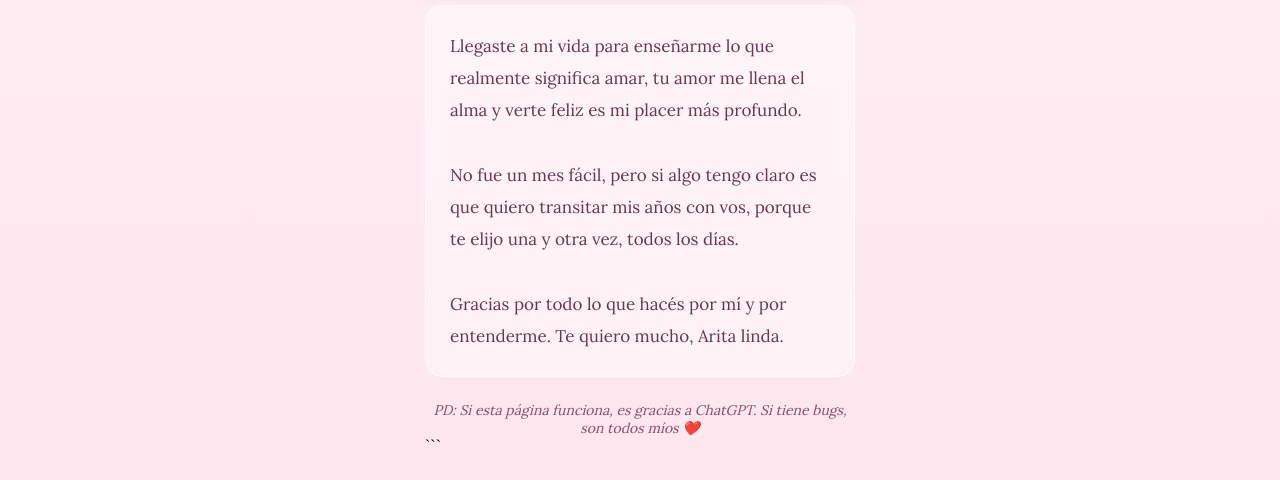
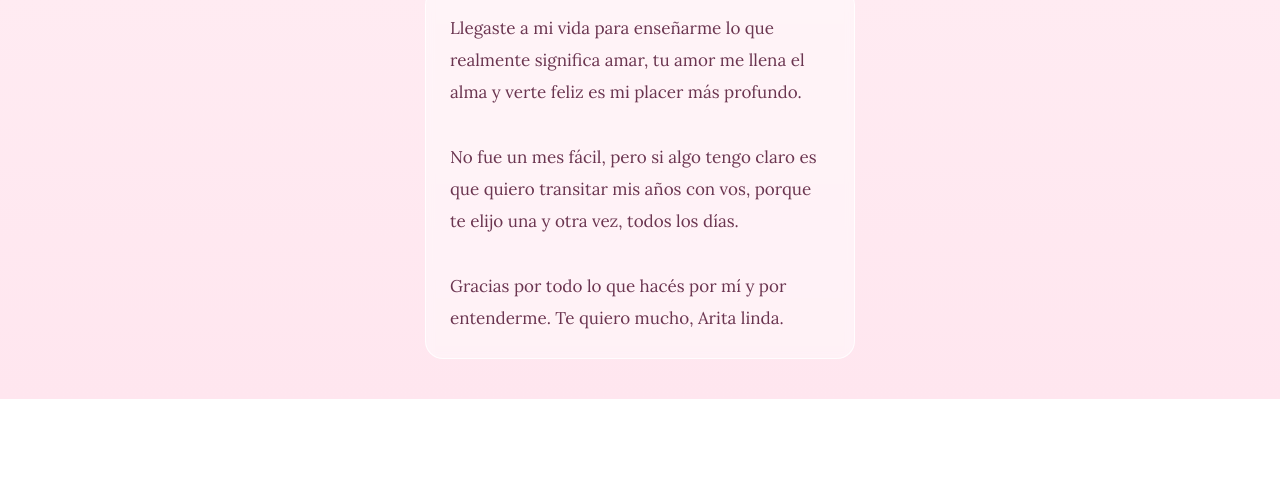
Before and after one commit to sebicope/Arihermosa, a plain HTML site: page index.html in a window 1280 px wide. Shown: the part 724-1204 px from the top of the page. After the commit the page ends 1123 px from the top, so only its background shows below. Drawn offline with nearby package versions, Linux system fonts and the light colour scheme.

Commit message:
Update index.html

````diff
--- a/index.html
+++ b/index.html
@@ -92,7 +92,6 @@ img{
 
 <div class="container">
 
-```
 <h1 class="titulo">
     Te amo mucho ❤️<br>
     Gracias por este primer mes
@@ -128,10 +127,7 @@ img{
 
 </div>
 
-<div class="pd">
-    PD: Si esta página funciona, es gracias a ChatGPT. Si tiene bugs, son todos míos ❤️
 </div>
-```
 
 </div>
 
````
